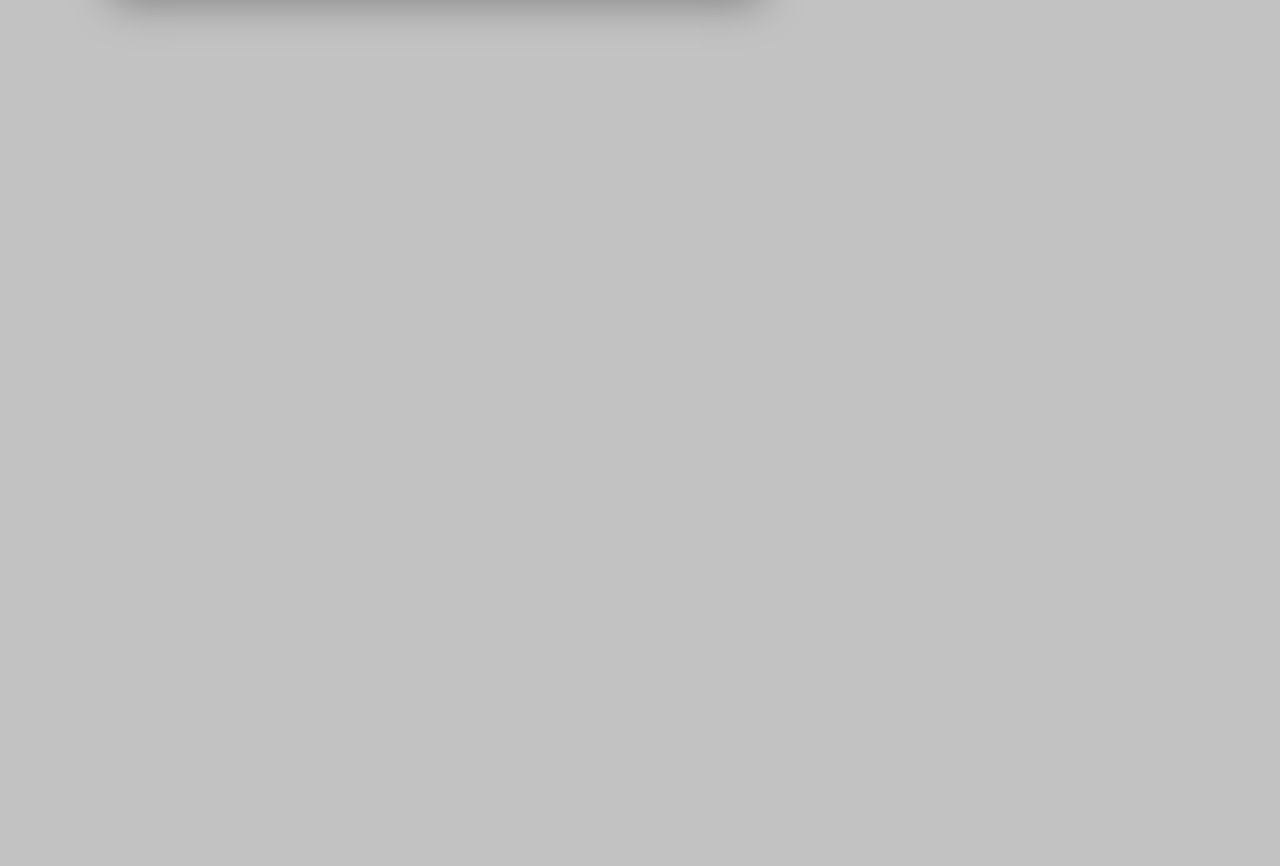
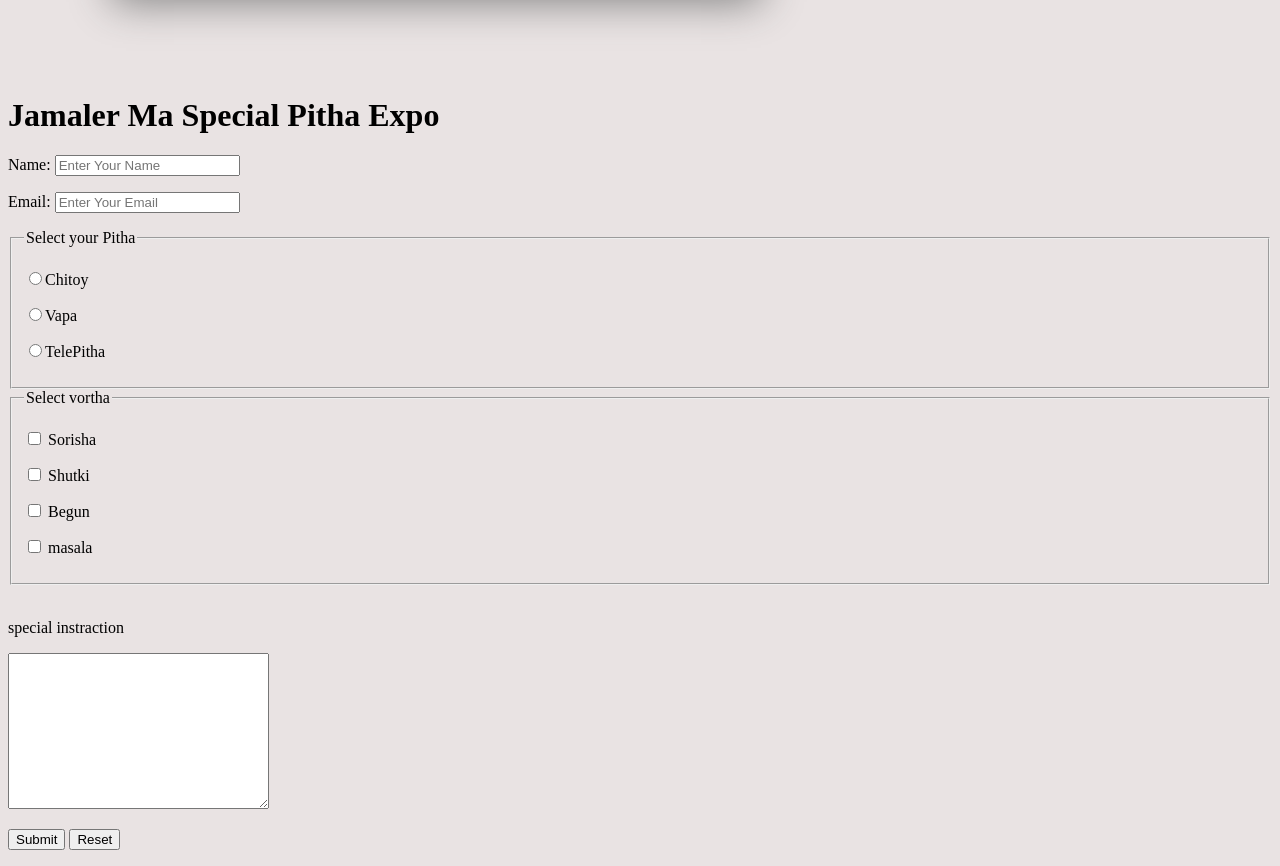
Before and after one commit to choyondas/semantic, a plain HTML site: page index.html in a window 1280 px wide. Shown: the part 405-1271 px from the top of the page. Before the commit the page ends 800 px from the top, so only its background shows below. Drawn offline with Linux system fonts and the light colour scheme.

Commit message:
form added

```diff
--- a/index.html
+++ b/index.html
@@ -11,8 +11,11 @@
 
 <body>
     <table>
+
         <thead>
+
             <tr>
+
                 <th>No</th>
                 <th>Name</th>
                 <th>Position</th>
@@ -53,6 +56,66 @@
             </tr>
         </tbody>
     </table>
+    <h1>Jamaler Ma Special Pitha Expo</h1>
+    <form action="">
+        <p>Name:
+            <input type="text" name="name" placeholder="Enter Your Name" id="">
+        </p>
+        <p>Email:
+            <input type="text" name="Email" placeholder="Enter Your Email" id="">
+        </p>
+        <fieldset>
+            <legend>Select your Pitha</legend>
+            <p>
+                <label for="chitoy">
+                    <input type="radio" name="pitha" id="chitoy">Chitoy
+                </label>
+            </p>
+            <p>
+                <label for="vapa">
+                    <input type="radio" name="pitha" id="vapa">Vapa
+                </label>
+            </p>
+            <p>
+                <label for="tele">
+                    <input type="radio" name="pitha" id="tele">TelePitha
+                </label>
+            </p>
+
+
+        </fieldset>
+        <fieldset>
+            <legend>Select vortha</legend>
+            <p>
+                <label for="sorisha">
+                    <input type="checkbox" name="vortha" id="sorisha"> Sorisha
+                </label>
+            </p>
+            <p>
+                <label for="shutki">
+                    <input type="checkbox" name="vortha" id="shutki"> Shutki
+                </label>
+            </p>
+            <p>
+                <label for="begun">
+                    <input type="checkbox" name="vortha" id="begun"> Begun
+                </label>
+            </p>
+            <p>
+                <label for="masala">
+                    <input type="checkbox" name="vortha" id="masala"> masala
+                </label>
+            </p>
+        </fieldset><br>
+        <p>special instraction</p>
+
+        <textarea name="instruction" id="" cols="30" rows="10"></textarea>
+        <p>
+            <button type="submit">Submit</button>
+            <button type="reset">Reset</button>
+        </p>
+
+    </form>
 
 </body>
 
--- a/style.css
+++ b/style.css
@@ -1,5 +1,5 @@
 body {
-    background-color: rgb(194, 194, 194);
+    background-color: rgb(233, 227, 227);
 }
 
 table {
@@ -7,6 +7,7 @@ table {
     background-color: white;
     box-shadow: 4px 5px 40px gray;
     margin: 100px;
+    margin-bottom: 100px;
 }
 
 thead {
```
